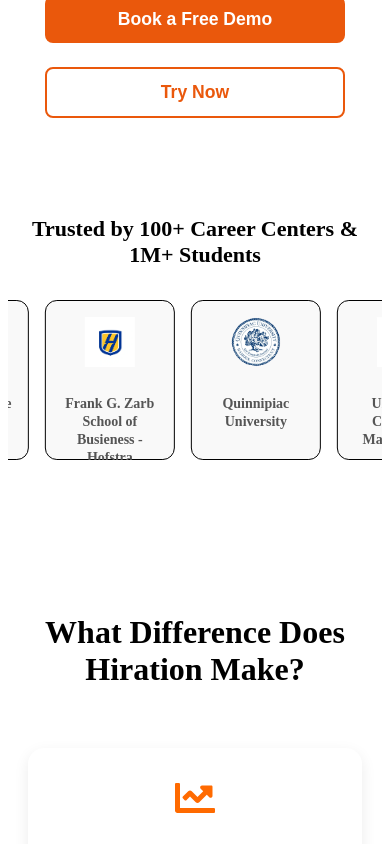
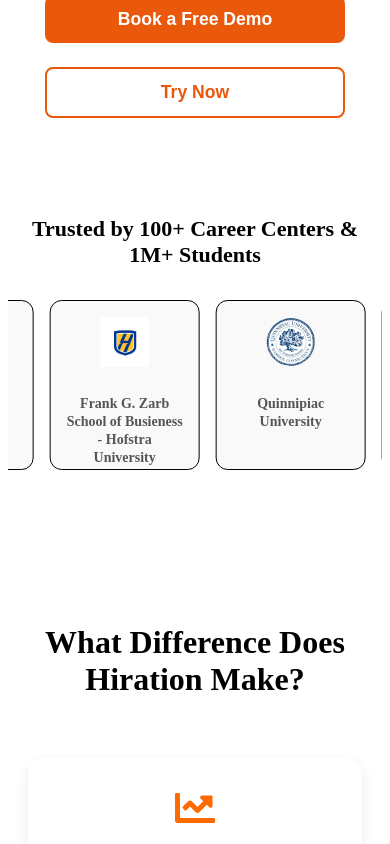
Before and after one commit to yashasgul2109/Hireation-assesment, a React (Vite) app: page / in a window 390 px wide. Shown: the part 1225-2069 px from the top of the page. Built offline with nearby package versions, Linux system fonts and the light colour scheme.

Commit message:
Updated code with latest changes

```diff
--- a/src/Trusted.css
+++ b/src/Trusted.css
@@ -123,8 +123,8 @@
   }
 
   .trusted-card {
-    width: 130px;
-    height: 160px;
+    width: 150px;
+    height: 170px;
   }
 
   .trusted-card p {
```
